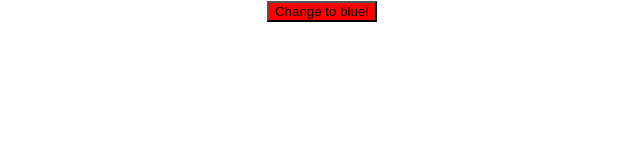
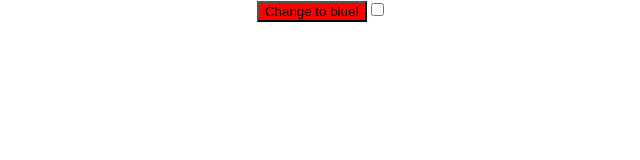
Before and after one commit to Faj5097/Jest, a React (Create React App) app in the folder color-button/: page / in a window 1280 px wide. Shown: the top 160 px of the page, without its empty margins (318-958 px from the left). Built offline with nearby package versions, Linux system fonts and the light colour scheme.

Commit message:
Test and code disable and enable btn via checkbox

```diff
--- a/color-button/src/App.js
+++ b/color-button/src/App.js
@@ -3,6 +3,7 @@ import "./App.css";
 
 function App() {
   const [buttonColor, setButtonColor] = useState("red");
+  const [disabled, setDisabled] = useState(false);
   const newButtonColor = buttonColor === "red" ? "blue" : "red";
 
   return (
@@ -12,9 +13,16 @@ function App() {
         onClick={() => {
           setButtonColor(newButtonColor);
         }}
+        disabled={disabled}
       >
         Change to {newButtonColor}!
       </button>
+      <input
+        type="checkbox"
+        onClick={() => {
+          setDisabled((state) => !state);
+        }}
+      />
     </div>
   );
 }
```
Also changed, not shown: 1 other file (tests, documents, lock files or other folders).
